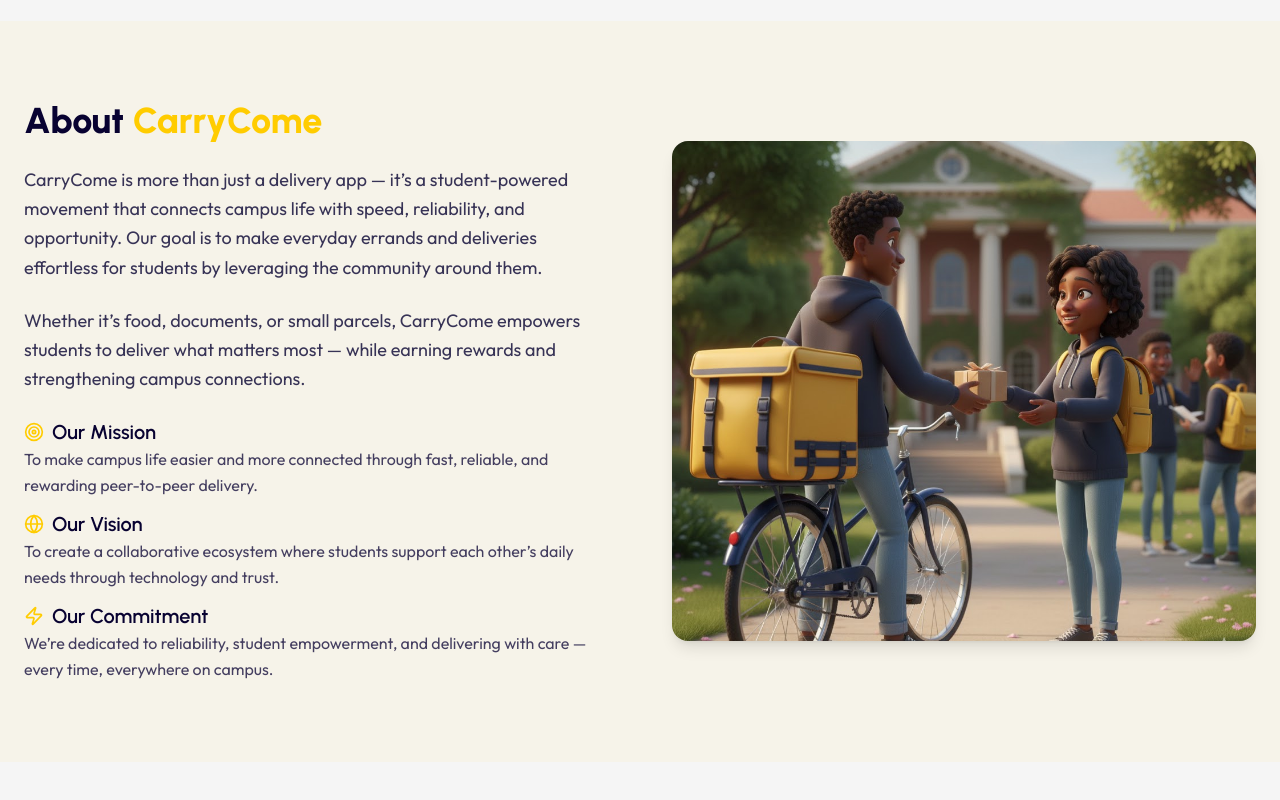
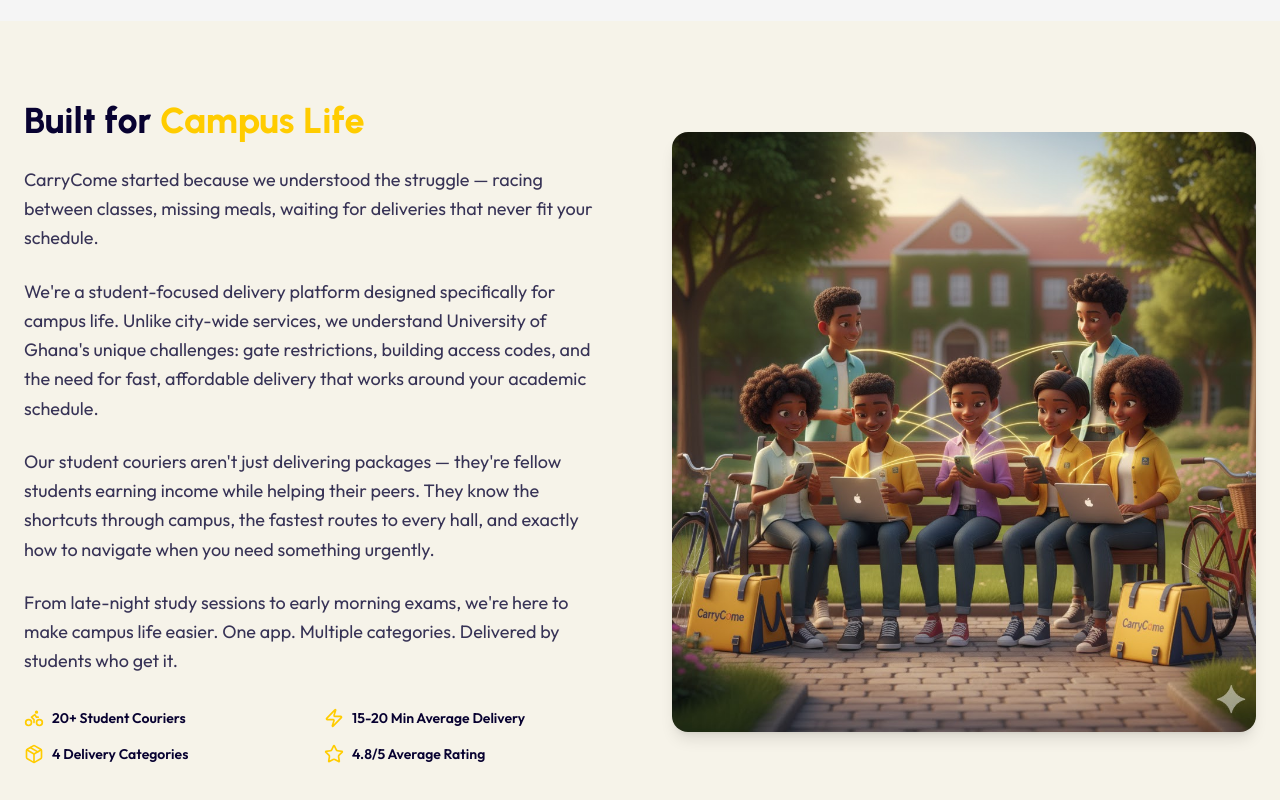
Before and after one commit to carrycomedev-tech/carrymart-landing, a Next.js app: page / in a window 1280 px wide. Shown: the part 1360-2160 px from the top of the page. Built offline with nearby package versions, Linux system fonts and the light colour scheme.

Commit message:
Chore: Updated about section content

```diff
--- a/src/components/hero-05/hero-05.tsx
+++ b/src/components/hero-05/hero-05.tsx
@@ -1,5 +1,5 @@
 import React from "react";
-import { Target, Globe, Zap } from "lucide-react";
+import { Bike, Zap, Package, Star } from "lucide-react";
 
 const AboutSection = () => {
   return (
@@ -8,64 +8,51 @@ const AboutSection = () => {
         {/* Left Side - Text */}
         <div>
           <h2 className="font-urbanist text-3xl md:text-4xl font-extrabold text-[#080231] mb-6">
-            About <span className="text-[#FFCC00]">CarryCome</span>
+            Built for <span className="text-[#FFCC00]">Campus Life</span>
           </h2>
 
           <p className="font-outfit text-lg text-[#080231]/80 leading-relaxed mb-6">
-            CarryCome is more than just a delivery app — it’s a student-powered
-            movement that connects campus life with speed, reliability, and
-            opportunity. Our goal is to make everyday errands and deliveries
-            effortless for students by leveraging the community around them.
+            CarryCome started because we understood the struggle — racing between classes, missing meals, waiting for deliveries that never fit your schedule.
           </p>
 
           <p className="font-outfit text-lg text-[#080231]/80 leading-relaxed mb-6">
-            Whether it’s food, documents, or small parcels, CarryCome empowers
-            students to deliver what matters most — while earning rewards and
-            strengthening campus connections.
+            We're a student-focused delivery platform designed specifically for campus life. Unlike city-wide services, we understand University of Ghana's unique challenges: gate restrictions, building access codes, and the need for fast, affordable delivery that works around your academic schedule.
           </p>
 
-          <div className="space-y-3">
-            <div>
-              <h3 className="font-urbanist text-xl font-semibold text-[#080231] flex items-center gap-2">
-                <Target className="size-5 text-[#FFCC00]" />
-                Our Mission
-              </h3>
-              <p className="font-outfit text-[#080231]/75 leading-relaxed">
-                To make campus life easier and more connected through
-                fast, reliable, and rewarding peer-to-peer delivery.
-              </p>
+          <p className="font-outfit text-lg text-[#080231]/80 leading-relaxed mb-6">
+            Our student couriers aren't just delivering packages — they're fellow students earning income while helping their peers. They know the shortcuts through campus, the fastest routes to every hall, and exactly how to navigate when you need something urgently.
+          </p>
+
+          <p className="font-outfit text-lg text-[#080231]/80 leading-relaxed mb-8">
+            From late-night study sessions to early morning exams, we're here to make campus life easier. One app. Multiple categories. Delivered by students who get it.
+          </p>
+
+          <div className="grid grid-cols-2 gap-4">
+            <div className="flex items-center gap-2">
+              <Bike className="size-5 text-[#FFCC00]" />
+              <span className="font-urbanist text-sm font-semibold text-[#080231]">20+ Student Couriers</span>
             </div>
-
-            <div>
-              <h3 className="font-urbanist text-xl font-semibold text-[#080231] flex items-center gap-2">
-                <Globe className="size-5 text-[#FFCC00]" />
-                Our Vision
-              </h3>
-              <p className="font-outfit text-[#080231]/75 leading-relaxed">
-                To create a collaborative ecosystem where students support each
-                other’s daily needs through technology and trust.
-              </p>
+            <div className="flex items-center gap-2">
+              <Zap className="size-5 text-[#FFCC00]" />
+              <span className="font-urbanist text-sm font-semibold text-[#080231]">15-20 Min Average Delivery</span>
             </div>
-
-            <div>
-              <h3 className="font-urbanist text-xl font-semibold text-[#080231] flex items-center gap-2">
-                <Zap className="size-5 text-[#FFCC00]" />
-                Our Commitment
-              </h3>
-              <p className="font-outfit text-[#080231]/75 leading-relaxed">
-                We’re dedicated to reliability, student empowerment, and
-                delivering with care — every time, everywhere on campus.
-              </p>
+            <div className="flex items-center gap-2">
+              <Package className="size-5 text-[#FFCC00]" />
+              <span className="font-urbanist text-sm font-semibold text-[#080231]">4 Delivery Categories</span>
+            </div>
+            <div className="flex items-center gap-2">
+              <Star className="size-5 text-[#FFCC00]" />
+              <span className="font-urbanist text-sm font-semibold text-[#080231]">4.8/5 Average Rating</span>
             </div>
           </div>
         </div>
 
         {/* Right Side - Illustration or Image */}
         <div
-          className="w-full h-[400px] lg:h-[500px] rounded-2xl bg-cover bg-center shadow-lg"
+          className="w-full h-[500px] lg:h-[600px] rounded-2xl bg-cover bg-center shadow-lg"
           style={{
             backgroundImage:
-              "url('/assets/about-carrycome-3d.png')",
+              "url('/assets/blog-community.png')",
           }}
         />
       </div>
```
